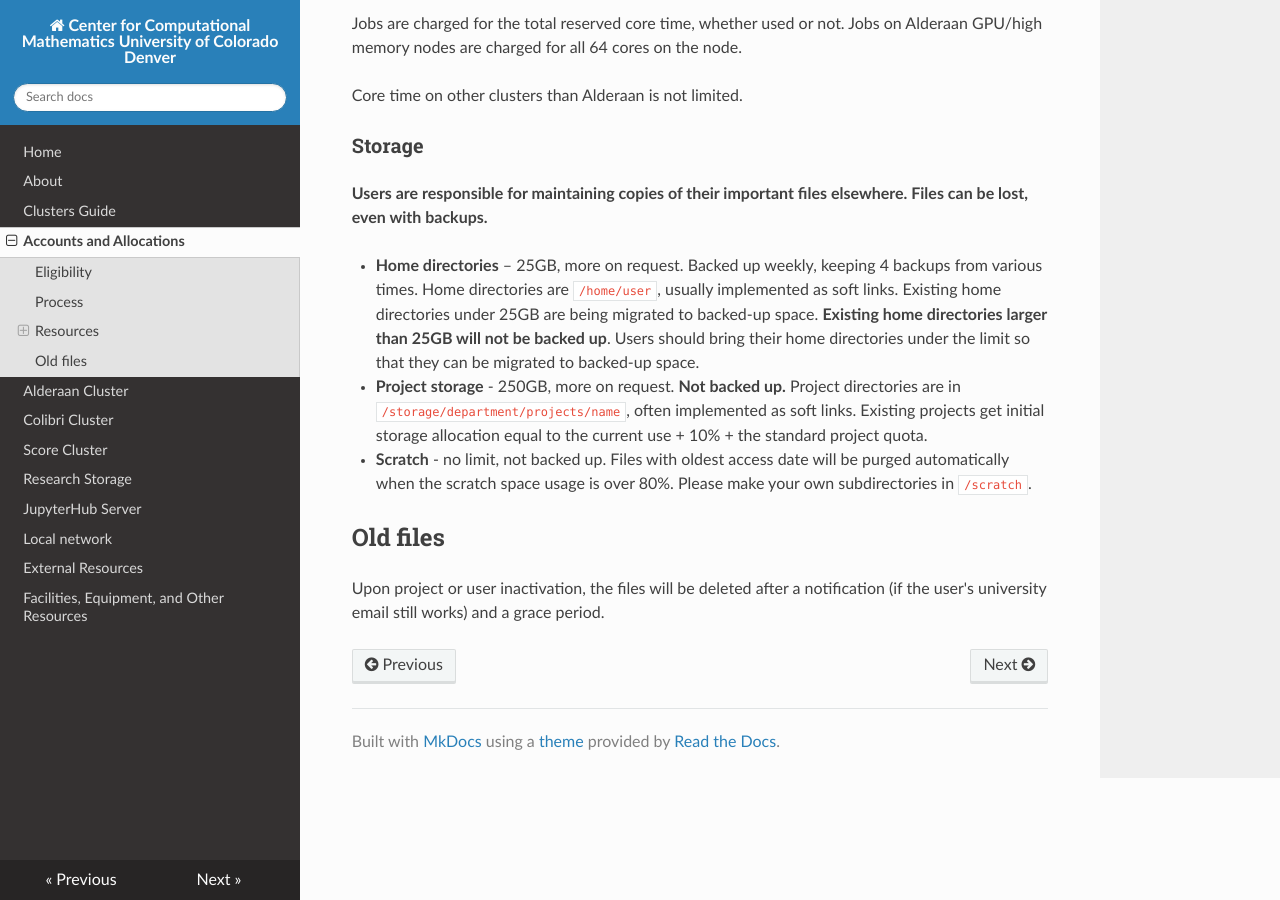
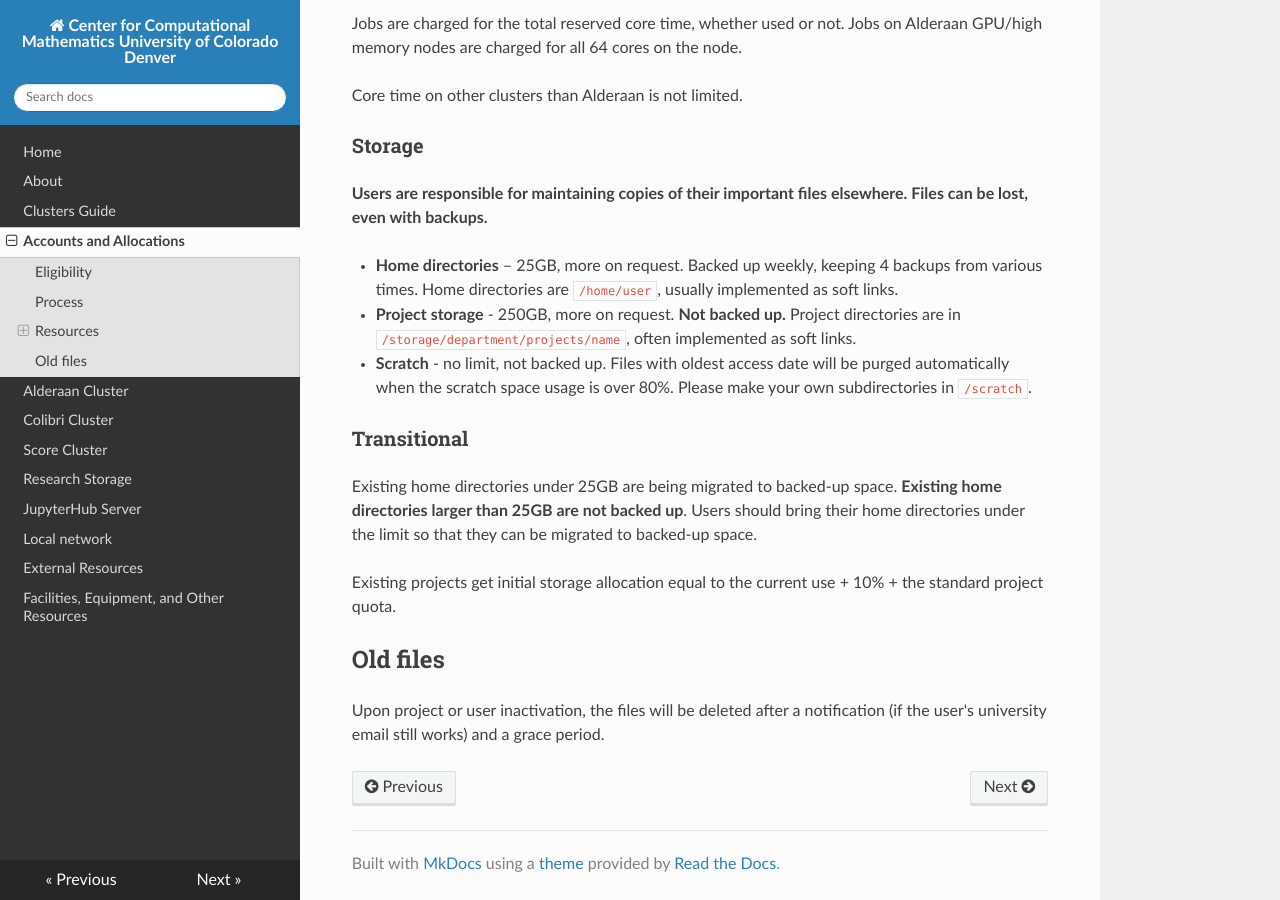
Before and after one commit to ccmucdenver/ccm-docs, an MkDocs documentation site: the page built from docs/allocations.md, in a window 1280 px wide and 900 px high, scrolled down 894 px. Built offline with MkDocs 1.6.1, drawn with Linux system fonts in a browser that asks for light colours; nearby versions of some CDN libraries.

Commit message:
Update allocations.md

```diff
--- a/docs/allocations.md
+++ b/docs/allocations.md
@@ -24,10 +24,15 @@ Core time on other clusters than Alderaan is not limited.
 ### Storage
 **Users are responsible for maintaining copies of their important files elsewhere. Files can be lost, even with backups.**
 
-* **Home directories** – 25GB, more on request. Backed up weekly, keeping 4 backups from various times. Home directories are `/home/user`, usually implemented as soft links. Existing home directories under 25GB are being migrated to backed-up space. **Existing home directories larger than 25GB will not be backed up**. Users should bring their home directories under the limit so that they can be migrated to backed-up space.
-* **Project storage** -  250GB, more on request. **Not backed up.** Project directories are in  `/storage/department/projects/name`, often implemented as soft links. Existing projects get initial storage allocation equal to the current use + 10% + the standard project quota.
+* **Home directories** – 25GB, more on request. Backed up weekly, keeping 4 backups from various times. Home directories are `/home/user`, usually implemented as soft links.
+* **Project storage** -  250GB, more on request. **Not backed up.** Project directories are in  `/storage/department/projects/name`, often implemented as soft links.
 * **Scratch** - no limit, not backed up. Files with oldest access date will be purged automatically when the scratch space usage is over 80%. Please make your own subdirectories in `/scratch`.
 
+### Transitional
+
+Existing home directories under 25GB are being migrated to backed-up space. **Existing home directories larger than 25GB are not backed up**. Users should bring their home directories under the limit so that they can be migrated to backed-up space.
+
+Existing projects get initial storage allocation equal to the current use + 10% + the standard project quota.
 
 ## Old files
 
```
